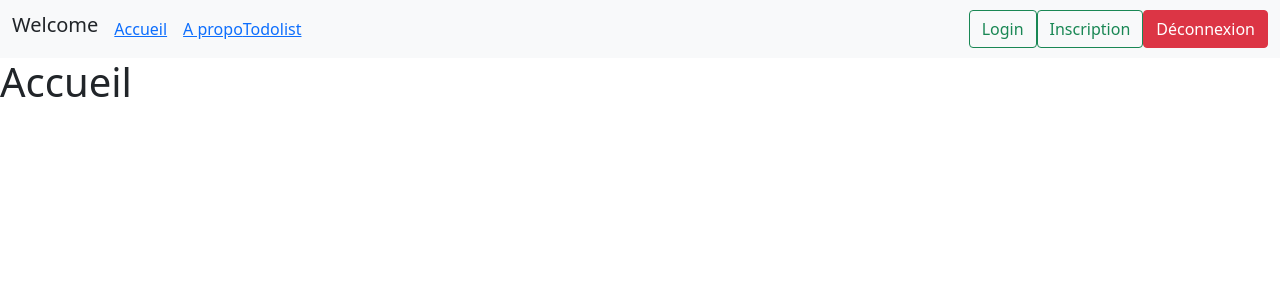
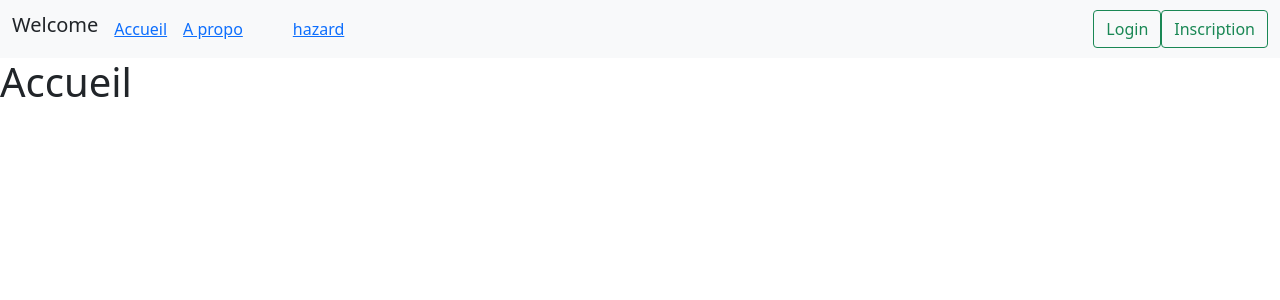
Before and after one commit to LoickHommet/Vue3FullStack, a Vue app in the folder front/: page / in a window 1280 px wide. Shown: the top 300 px of the page. Built offline with nearby package versions, Linux system fonts and the light colour scheme.

Commit message:
Condition pour afficher oui ou on des onglet + ajoute l'ongel hazard

```diff
--- a/front/src/components/navBar.vue
+++ b/front/src/components/navBar.vue
@@ -28,16 +28,19 @@
         <li class="nav-item">
          <RouterLink :to="{name: 'aPropo'}">A propo</RouterLink>
         </li>
-        <li class="nav-item">
-         <RouterLink :to="{name: 'todo'}">Todolist</RouterLink>
+        <li class="nav-item" style="padding-left: 25px;">
+         <RouterLink :to="{name: 'todo'}" v-if="user" >  Todolist</RouterLink>
+        </li>
+        <li class="nav-item" style="padding-left: 25px;">
+         <RouterLink :to="{name: 'hazard'}" >  hazard</RouterLink>
         </li>
 
 
       </ul>
 
-    <RouterLink v-bind:to="{name: 'login'}"  class="btn btn-outline-success">Login</RouterLink>
-    <RouterLink v-bind:to="{name: 'register'}" class="btn btn-outline-success">Inscription</RouterLink>
-     <button class="btn btn-danger" @click="deconnexion()">Déconnexion</button>
+    <RouterLink v-bind:to="{name: 'login'}"  class="btn btn-outline-success" v-if="!user">Login</RouterLink>
+    <RouterLink v-bind:to="{name: 'register'}" class="btn btn-outline-success"  v-if="!user">Inscription</RouterLink>
+     <button class="btn btn-danger" @click="deconnexion()" v-if="user">Déconnexion</button>
 
 
     </div>
```
